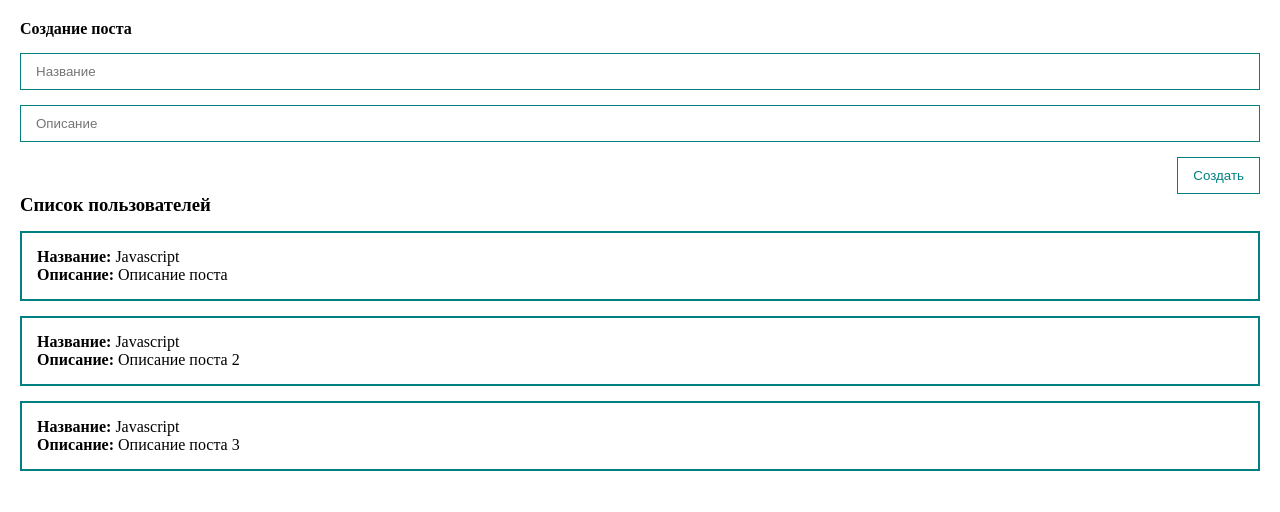
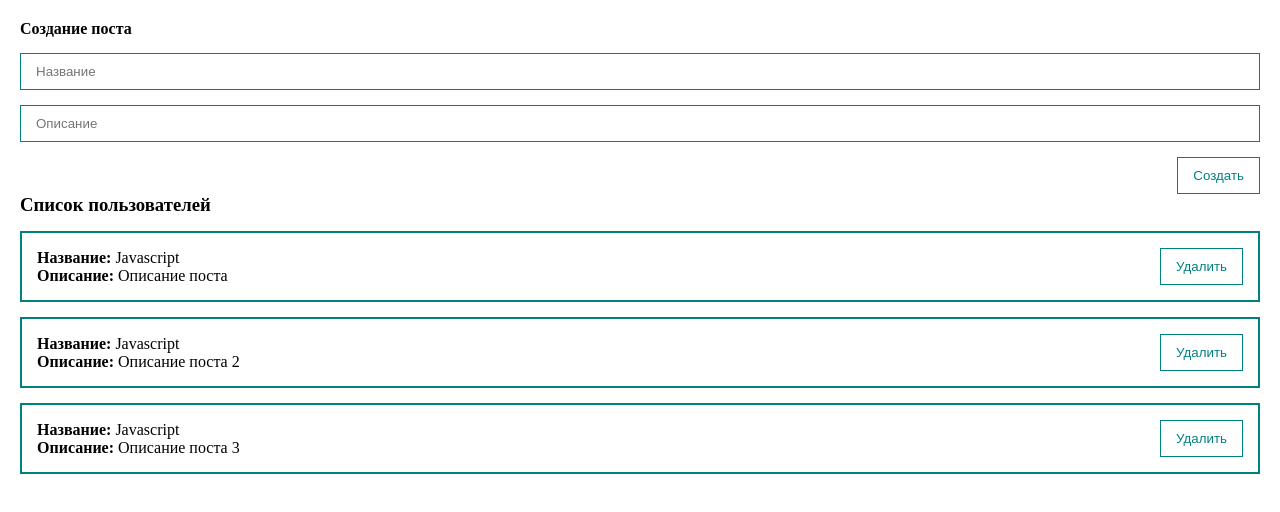
Before and after one commit to IlyaSoGood/vue-3-fundamental, a Vue app: page / in a window 1280 px wide. Shown: the top 512 px of the page. Built offline with nearby package versions, Linux system fonts and the light colour scheme.

Commit message:
UI-kit, global registry components

```diff
--- a/src/components/PostForm.vue
+++ b/src/components/PostForm.vue
@@ -1,26 +1,24 @@
 <template>
   <form class="form" @submit.prevent>
     <h4>Создание поста</h4>
-    <input
+    <my-input
         v-model="post.title"
-        class="input"
-        type="text"
         placeholder="Название"
-    >
-    <input
+    />
+    <my-input
         v-model="post.body"
-        class="input"
-        type="text"
         placeholder="Описание"
-    >
-    <button
-        class="btn"
+    />
+    <my-button
+        style="align-self: flex-end; margin-top: 15px"
         @click="createPost"
-    >Создать</button>
+    >Создать
+    </my-button>
   </form>
 </template>
 
 <script>
+
 export default {
   data() {
     return {
@@ -49,19 +47,4 @@
     display: flex;
     flex-direction: column;
   }
-  .input {
-    width: 100%;
-    border: 1px solid teal;
-    padding: 10px 15px;
-    margin-top: 15px;
-  }
-  .btn {
-    margin-top: 15px;
-    align-self: flex-end;
-    padding: 10px 15px;
-    background: none;
-    color: teal;
-    border: 1px solid teal;
-    cursor: pointer;
-  }
 </style>
--- a/src/components/PostItem.vue
+++ b/src/components/PostItem.vue
@@ -1,11 +1,17 @@
 <template>
   <div class="post">
-    <div><strong>Название: </strong>{{ post.title }}</div>
-    <div><strong>Описание: </strong>{{ post.body }}</div>
+    <div>
+      <div><strong>Название: </strong>{{ post.title }}</div>
+      <div><strong>Описание: </strong>{{ post.body }}</div>
+    </div>
+    <div class="posts__btns">
+      <my-button>Удалить</my-button>
+    </div>
   </div>
 </template>
 
 <script>
+
 export default {
   //добавление пропсов в компонент
   props: {
@@ -22,5 +28,8 @@
     padding: 15px;
     border: 2px solid teal;
     margin-top: 15px;
+    display: flex;
+    align-items: center;
+    justify-content: space-between;
   }
 </style>
--- /dev/null
+++ b/src/components/UI/MyButton.vue
@@ -0,0 +1,23 @@
+<template>
+  <button
+      class="btn"
+  >
+    <slot></slot>
+  </button>
+</template>
+
+<script>
+export default {
+  name: 'my-button'
+}
+</script>
+
+<style scoped>
+  .btn {
+    padding: 10px 15px;
+    background: none;
+    color: teal;
+    border: 1px solid teal;
+    cursor: pointer;
+  }
+</style>
--- /dev/null
+++ b/src/components/UI/MyInput.vue
@@ -0,0 +1,21 @@
+<template>
+  <input
+      type="text"
+      class="input"
+  >
+</template>
+
+<script>
+export default {
+  name: 'my-input'
+}
+</script>
+
+<style scoped>
+  .input {
+    width: 100%;
+    border: 1px solid teal;
+    padding: 10px 15px;
+    margin-top: 15px;
+  }
+</style>
--- /dev/null
+++ b/src/components/UI/index.js
@@ -0,0 +1,6 @@
+import MyButton from "@/components/UI/MyButton.vue";
+import MyInput from "@/components/UI/MyInput.vue";
+export default [
+    MyButton,
+    MyInput
+]
--- a/src/main.js
+++ b/src/main.js
@@ -1,4 +1,11 @@
-import { createApp } from 'vue'
-import App from './App.vue'
+import { createApp } from 'vue';
+import App from './App.vue';
+import components from '@/components/UI';
 
-createApp(App).mount('#app')
+const app = createApp(App);
+
+components.forEach(component => {
+    app.component(component.name, component)
+})
+
+app.mount('#app')
```
